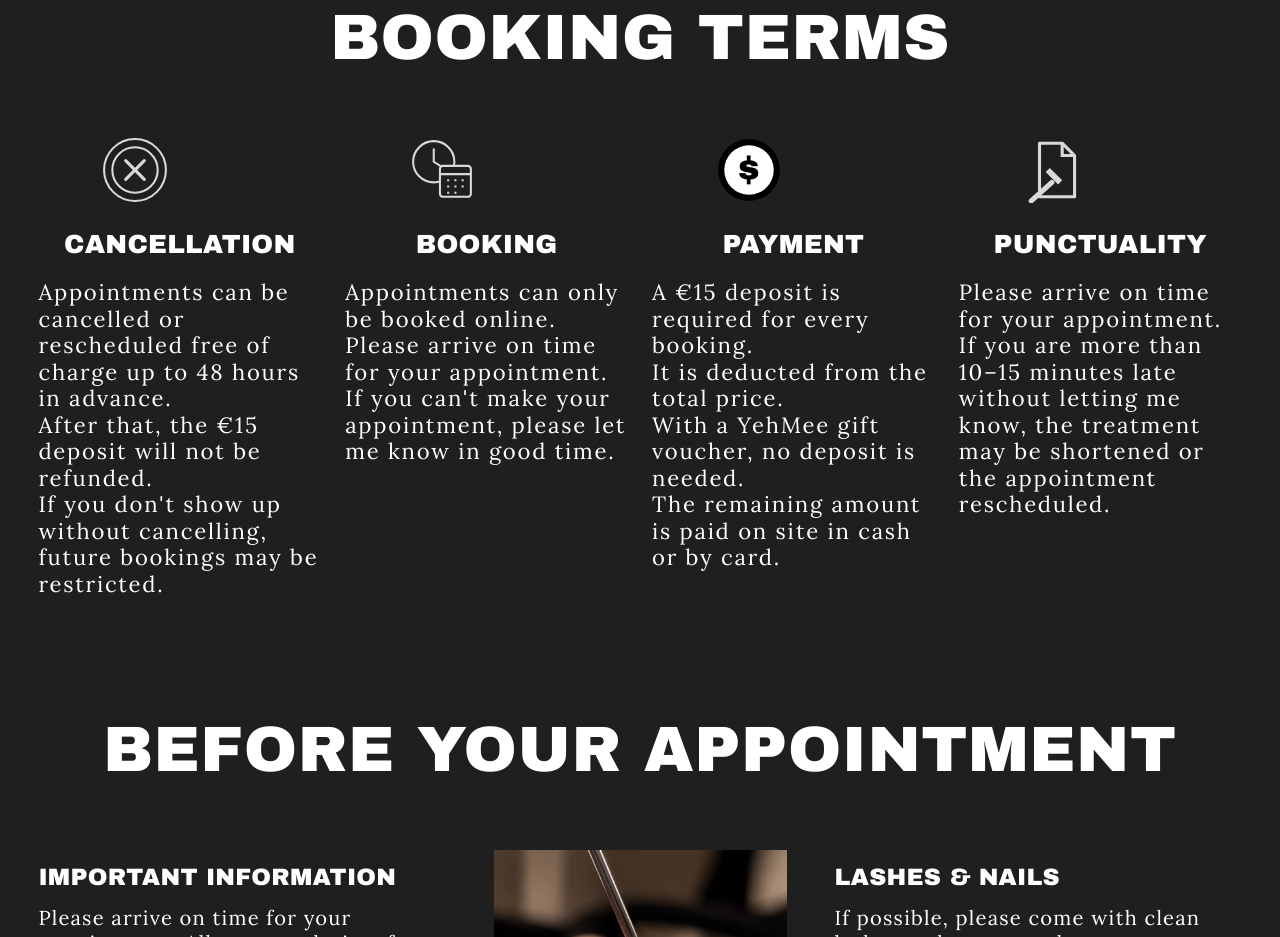
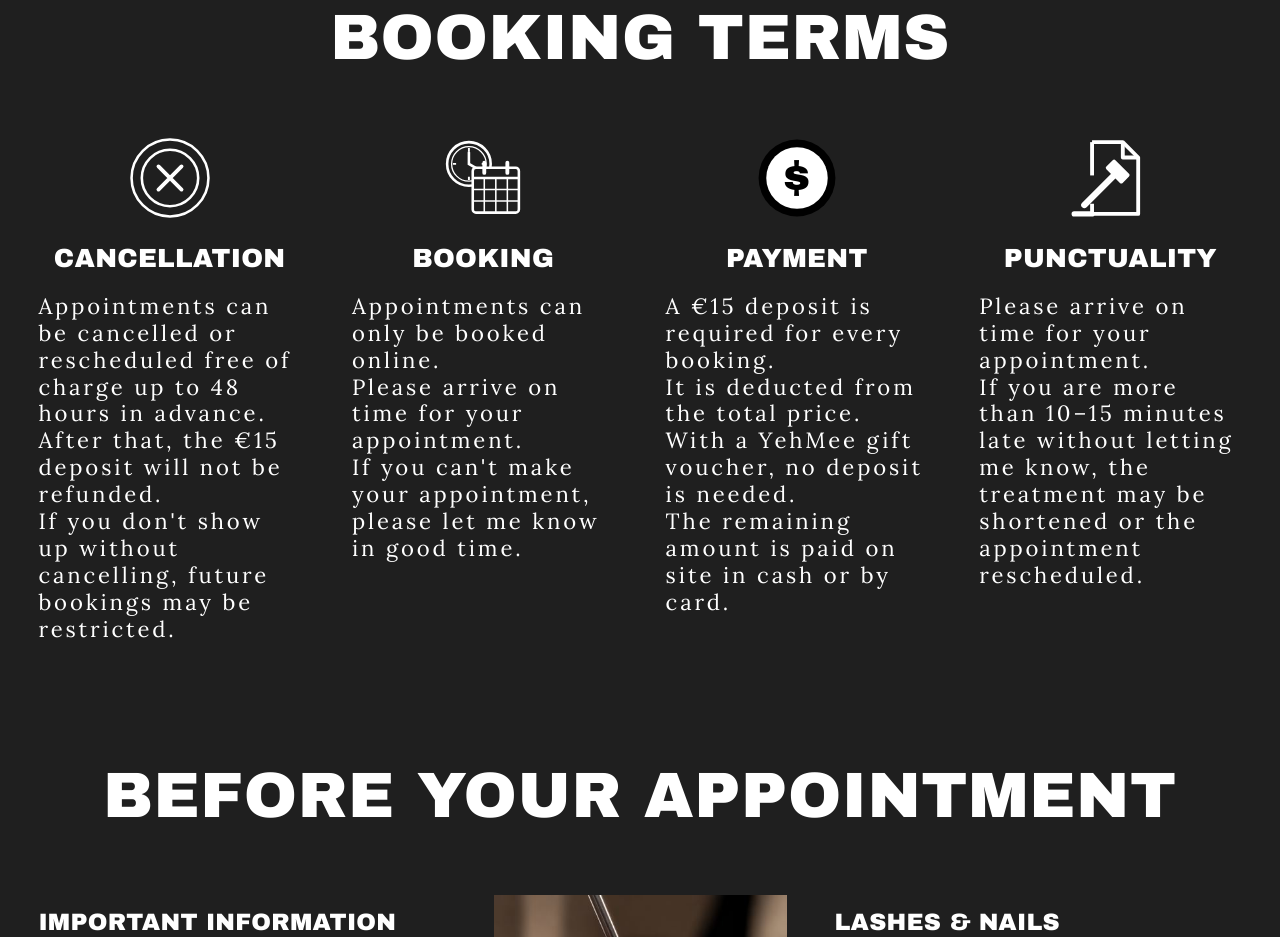
Before and after one commit to AlainAhuili/beauty-lounge-webpage, a website: page public/index.html in a window 1280 px wide. Shown: the part 1491-2428 px from the top of the page. Drawn offline with nearby package versions, Linux system fonts and the light colour scheme; a web font is replaced by a local one.

Commit message:
Booking conditions like the original site on desktop, fourth slide
On desktop the four booking conditions get wider letter spacing and
gaps, so the columns wrap as on the original, with white, more detailed
icons (clock and calendar, gavel on a document). The booking page slider
gets a fourth photo, Hybrid Lashes.

Co-Authored-By: Claude Opus 5.5 <noreply@anthropic.com>

```diff
--- a/public/css/booking.css
+++ b/public/css/booking.css
@@ -80,6 +80,8 @@ h1, h2, h3 { margin: 0; font-weight: 400; color: var(--ink); }
 
 /* Slider */
 .slider { position: relative; border-radius: 12px; overflow: hidden; background: #000; }
+/* Lash close-ups: keep the eyes in the frame */
+.slider .slide--eyes { object-position: center 15%; }
 /* On phones the photos come first, above the welcome text */
 .welcome__inner .slider { order: -1; }
 .slider__track { display: flex; transition: transform 0.6s ease; }
--- a/public/css/home.css
+++ b/public/css/home.css
@@ -134,7 +134,7 @@ h2, h3 { font-family: var(--font-display); text-transform: uppercase; letter-spa
 .conditions { padding-top: clamp(4rem, 12vw, 12rem); }
 .conditions__grid { display: grid; gap: 2.5rem; }
 .conditions article { text-align: left; }
-.conditions .icon { width: 66px; height: 66px; margin: 0 auto 1.25rem 4rem; color: var(--soft); }
+.conditions .icon { width: 66px; height: 66px; margin: 0 auto 1.25rem 4rem; color: var(--white); }
 .conditions h3 { font-size: clamp(1.3rem, 1rem + 0.8vw, 1.65rem); margin-bottom: 1.2rem; text-align: center; }
 .conditions p { font-size: clamp(1.05rem, 0.9rem + 0.6vw, 1.5rem); line-height: 1.2; letter-spacing: 0.08em; }
 
@@ -295,7 +295,10 @@ body[data-lang="de"] .legal__note { display: none; }
 
 /* Four and three columns need a wide screen; tablets keep 2 and 1 columns */
 @media (min-width: 1100px) {
-  .conditions__grid { grid-template-columns: repeat(4, 1fr); gap: 1.5rem; }
+  /* As on the original site: wide gaps, airy letter spacing, so each column wraps narrow */
+  .conditions__grid { grid-template-columns: repeat(4, minmax(0, 1fr)); gap: 2rem 3.2rem; }
+  .conditions .icon { display: block; width: 82px; height: 82px; margin: 0 auto 1.6rem; }
+  .conditions p { letter-spacing: 0.13em; line-height: 1.22; }
   .before__grid { grid-template-columns: 1fr 293px 1fr; gap: 3rem; text-align: left; }
 }
 
--- a/public/index.html
+++ b/public/index.html
@@ -70,7 +70,7 @@
           <p data-i18n="conditions.cancel.text">Termine können bis 48 Stunden vorher kostenfrei storniert oder verschoben werden.<br />Danach wird die Anzahlung von 15 € nicht erstattet.<br />Bei Nichterscheinen ohne Absage können zukünftige Buchungen eingeschränkt werden.</p>
         </article>
         <article>
-          <svg class="icon" viewBox="0 0 64 64" aria-hidden="true"><circle cx="24" cy="24" r="20" fill="none" stroke="currentColor" stroke-width="2"/><path d="M24 12v12l8 5" fill="none" stroke="currentColor" stroke-width="2" stroke-linecap="round"/><rect x="30" y="28" width="30" height="30" rx="3" fill="#1f1f1f" stroke="currentColor" stroke-width="2"/><path d="M30 36h30M37 42h2M44 42h2M51 42h2M37 48h2M44 48h2M51 48h2M37 54h2M44 54h2" stroke="currentColor" stroke-width="2"/></svg>
+          <svg class="icon" viewBox="0 0 64 64" aria-hidden="true"><circle cx="21" cy="21" r="17" fill="none" stroke="currentColor" stroke-width="2"/><circle cx="21" cy="21" r="13.5" fill="none" stroke="currentColor" stroke-width="1"/><path d="M21 8.5v2.5M33.5 21H31M21 33.5V31M8.5 21H11" stroke="currentColor" stroke-width="1.5"/><path d="M21 12v9l7 4" fill="none" stroke="currentColor" stroke-width="2" stroke-linecap="round"/><rect x="24" y="24" width="36" height="35" rx="2.5" fill="#1f1f1f" stroke="currentColor" stroke-width="2"/><path d="M24 32h36" stroke="currentColor" stroke-width="2"/><path d="M33 20v8M51 20v8" stroke="currentColor" stroke-width="3" stroke-linecap="round"/><path d="M33 32v27M42 32v27M51 32v27M24 41h36M24 50h36" stroke="currentColor" stroke-width="1.2"/></svg>
           <h3 data-i18n="conditions.booking.title">Terminbuchung</h3>
           <p data-i18n="conditions.booking.text">Termine können ausschließlich online gebucht werden.<br />Bitte erscheine pünktlich zu deinem Termin.<br />Falls du einen Termin nicht wahrnehmen kannst, informiere mich bitte rechtzeitig.</p>
         </article>
@@ -80,7 +80,7 @@
           <p data-i18n="conditions.payment.text">Für jede Buchung ist eine Anzahlung von 15 € erforderlich.<br />Diese wird vom Gesamtpreis abgezogen.<br />Mit einem YehMee-Gutschein entfällt die Anzahlung.<br />Die Restzahlung erfolgt vor Ort bar oder mit Karte.</p>
         </article>
         <article>
-          <svg class="icon" viewBox="0 0 64 64" aria-hidden="true"><path d="M16 6h22l12 12v40H16z" fill="none" stroke="currentColor" stroke-width="3" stroke-linejoin="round"/><path d="M38 6v12h12" fill="none" stroke="currentColor" stroke-width="3"/><path d="M26 30l12 12-4 4-12-12z" fill="currentColor"/><path d="M28 44L8 62" stroke="currentColor" stroke-width="5" stroke-linecap="round"/></svg>
+          <svg class="icon" viewBox="0 0 64 64" aria-hidden="true"><path d="M18 4h24l12 12v44H18v-8" fill="none" stroke="currentColor" stroke-width="3" stroke-linejoin="round"/><path d="M18 30V4" fill="none" stroke="currentColor" stroke-width="3"/><path d="M42 4v12h12" fill="none" stroke="currentColor" stroke-width="3" stroke-linejoin="round"/><rect x="29" y="22" width="18" height="10" rx="1.5" transform="rotate(45 38 27)" fill="currentColor"/><path d="M36 29L12 53" stroke="currentColor" stroke-width="5" stroke-linecap="round"/><path d="M4 60h14" stroke="currentColor" stroke-width="4" stroke-linecap="round"/></svg>
           <h3 data-i18n="conditions.punctuality.title">Pünktlichkeit</h3>
           <p data-i18n="conditions.punctuality.text">Bitte erscheine pünktlich zu deinem Termin.<br />Bei mehr als 10–15 Minuten Verspätung ohne vorherige Benachrichtigung kann die Behandlung verkürzt oder der Termin verschoben werden.</p>
         </article>
```
Also changed, not shown: public/buchen.html (+2 -0 lines), public/images/booking/slide-4.jpg (added).
